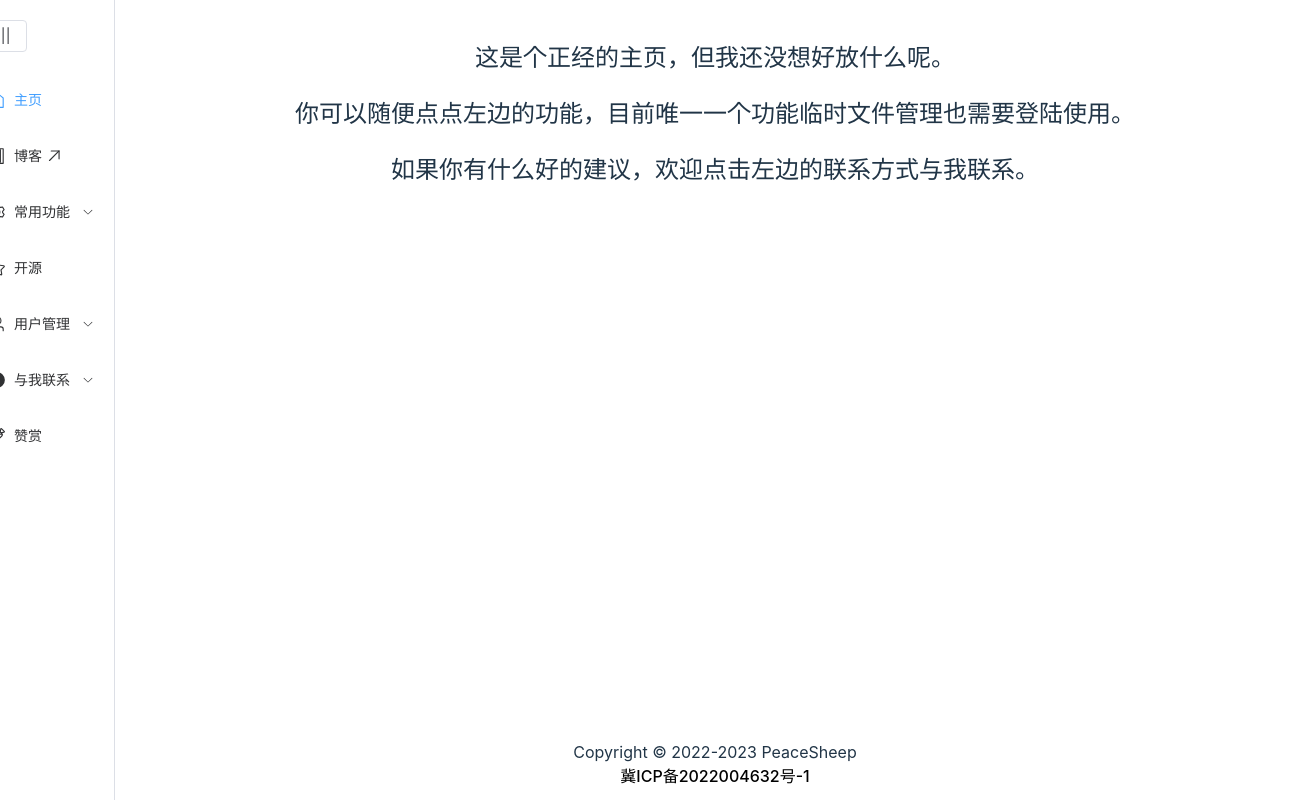
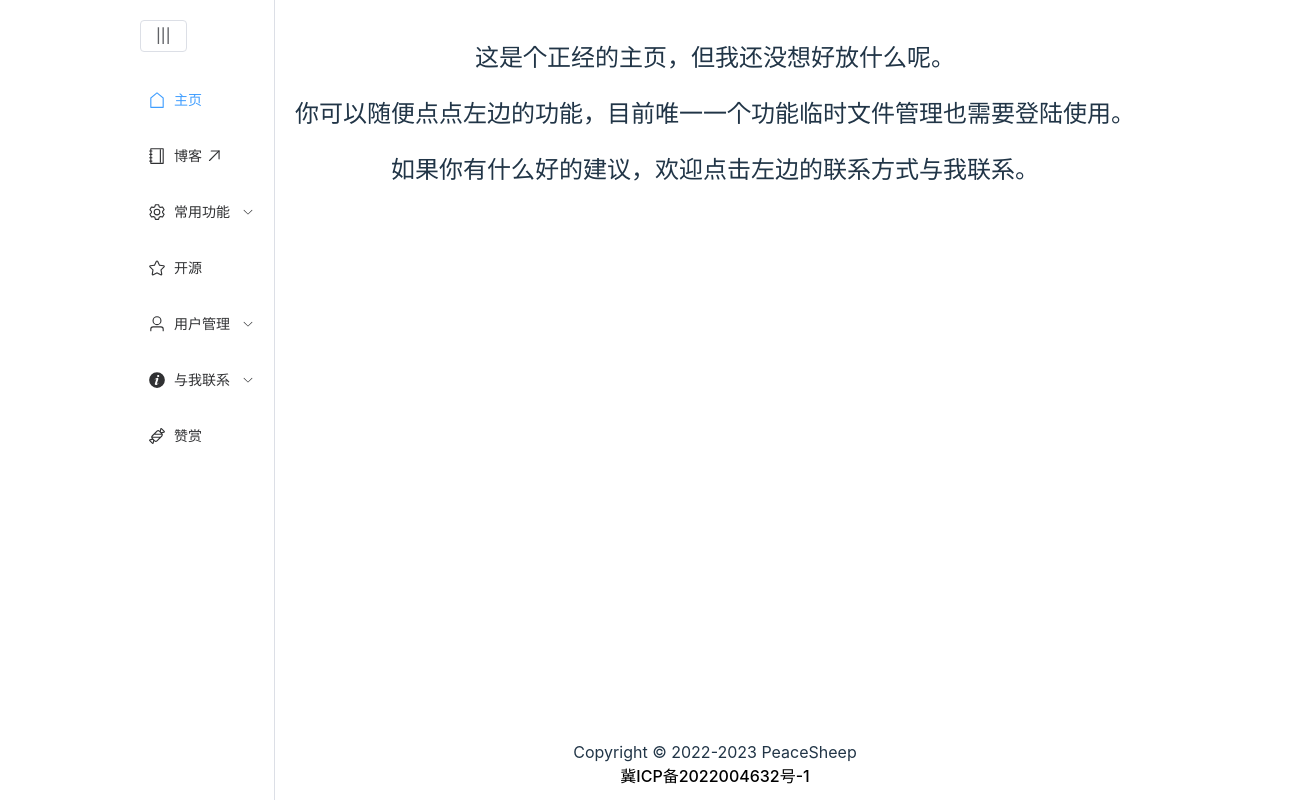
Before and after one commit to li1553770945/personal-page-fe, a Vue app: page /home in a window 1280 px wide. Shown: the whole page, 1315 px wide, since content can reach past the window. Built offline with nearby package versions, Linux system fonts and the light colour scheme; no server answers.

Commit message:
feat(node,layout):升级node和部分依赖版本，优化布局

```diff
--- a/package.json
+++ b/package.json
@@ -10,11 +10,11 @@
     "analyze": "webpack --config webpack.dev.js --progress"
   },
   "dependencies": {
-    "@element-plus/icons": "^0.0.11",
+    "@element-plus/icons-vue": "^2.3.1",
     "@icon-park/vue-next": "^1.4.2",
     "@types/node": "^18.14.0",
     "axios": "^1.3.3",
-    "element-plus": "^2.4.3",
+    "element-plus": "^2.6.3",
     "pinia": "^2.0.32",
     "vue": "^3.2.45",
     "vue-clipboard3": "^2.0.0",
--- a/src/App.vue
+++ b/src/App.vue
@@ -1,10 +1,14 @@
 <template>
   <el-container>
     <el-affix>
-        <Menu></Menu>
+      <Menu></Menu>
     </el-affix>
-    <el-container class="main-container">
-      <el-main class="main-content"><router-view></router-view></el-main>
+    <el-container width="200px" class="main-container">
+      <el-main class="main-content">
+        <el-scrollbar>
+          <router-view></router-view>
+        </el-scrollbar>
+      </el-main>
       <el-footer style="text-align:center">Copyright © 2022-{{ year }} PeaceSheep<br>
         <a id="beian" href="https://beian.miit.gov.cn/" target="_blank">冀ICP备2022004632号-1</a>
       </el-footer>
@@ -25,12 +29,21 @@ const year = timeNow.getFullYear();
 }
 
 .main-container {
-  flex-direction: column; /* 子元素垂直排列 */
-  justify-content: center; /* 垂直居中 */
-  align-items: center; /* 水平居中 */
-  height: 100vh; /* 使容器高度充满视窗 */
-  text-align: center; /* 将文本内容水平居中 */
-  width: 1200px; /* 限制容器宽度 */
+  display: flex;
+  flex-direction: column;
+  justify-content: flex-start;
+  /* 修改此处以允许footer附着在底部 */
+  align-items: center;
+  height: 100vh;
+  text-align: center;
 }
 
+.main-content {
+  max-width: 1200px;
+  /* 最大宽度为 1200px */
+  width: 100%;
+  /* 使宽度可以根据视口大小变化 */
+  margin: 0 auto;
+  /* 水平居中 */
+}
 </style>
--- a/src/pages/chat.vue
+++ b/src/pages/chat.vue
@@ -273,7 +273,6 @@ function handleClose(e: CloseEvent) {
 
 }
 function handleError(e: Event) {
-
     ElNotification({
         title: '请求失败',
         message: "websocket连接失败",
--- a/src/pages/file.vue
+++ b/src/pages/file.vue
@@ -1,4 +1,5 @@
 <template>
+    <div class="file">
         <el-card class="box-card" v-if="isLogined">
             <template #header>
                 <div class="card-header">
@@ -42,7 +43,7 @@
             </el-form>
         </el-card>
         <br>
-    <el-divider />
+        <el-divider  v-if="isLogined" />
         <el-card class="box-card">
             <template #header>
                 <div class="card-header">
@@ -59,7 +60,7 @@
             </el-form>
         </el-card>
         <br>
-    <el-divider />
+        <el-divider  v-if="isLogined" />
         <el-card class="box-card" v-if="isLogined">
             <template #header>
                 <div class="card-header">
@@ -86,6 +87,7 @@
                 </span>
             </template>
         </el-dialog>
+    </div>
 </template>
 
 <script setup lang="ts">
@@ -232,3 +234,9 @@ const handleError = (error: any, _file: any, _files: any) => {
     })
 }
 </script>
+
+<style scoped>
+.file{
+    width:100%;
+}
+</style>
--- a/src/pages/home.vue
+++ b/src/pages/home.vue
@@ -2,11 +2,15 @@
 </script>
 
 <template>
+  <div class="home">
   <h2>这是个正经的主页，但我还没想好放什么呢。</h2>
   <h2>你可以随便点点左边的功能，目前唯一一个功能临时文件管理也需要登陆使用。</h2>
   <h2>如果你有什么好的建议，欢迎点击左边的联系方式与我联系。</h2>
+  </div>
 </template>
 
 <style scoped>
-
+.home{
+  width:100%;
+}
 </style>
--- a/src/pages/openSource.vue
+++ b/src/pages/openSource.vue
@@ -1,6 +1,7 @@
 <template>
-  <div class="project-list">
-    <el-scrollbar class="scrollbar">
+  <div class="open-source">
+    <div class="project-list">
+
       <div v-for="project in projects" :key="project.id" class="project-item">
         <div class="project-header">
           <h2>{{ project.name }}</h2>
@@ -16,11 +17,14 @@
           </a>
         </div>
       </div>
-    </el-scrollbar>
 
 
-    <el-pagination v-model:current-page="currentPage" :page-size="pageSize" layout="total, prev, pager, next, jumper"
-      :total="totalItems" @current-change="handleCurrentChange" />
+
+      <div class="pagination-container">
+        <el-pagination v-model:current-page="currentPage" :page-size="pageSize"
+          layout="total, prev, pager, next, jumper" :total="totalItems" @current-change="handleCurrentChange" />
+      </div>
+    </div>
   </div>
 </template>
 
@@ -93,6 +97,7 @@ const projects = reactive(
 
 <style scoped>
 
+
 .project-item {
   border: 1px solid #ccc;
   padding: 20px;
@@ -118,8 +123,9 @@ const projects = reactive(
   text-align: center;
 }
 
-.scrollbar{
-  height: 100vh;
-  overflow: auto;
+
+.pagination-container {
+  display: flex;
+  justify-content: center;
 }
 </style>
```
Also changed, not shown: components.d.ts (+0 -8 lines), 1 other file (tests, documents, lock files or other folders). Lines whose indentation alone changed are shown as unchanged.
